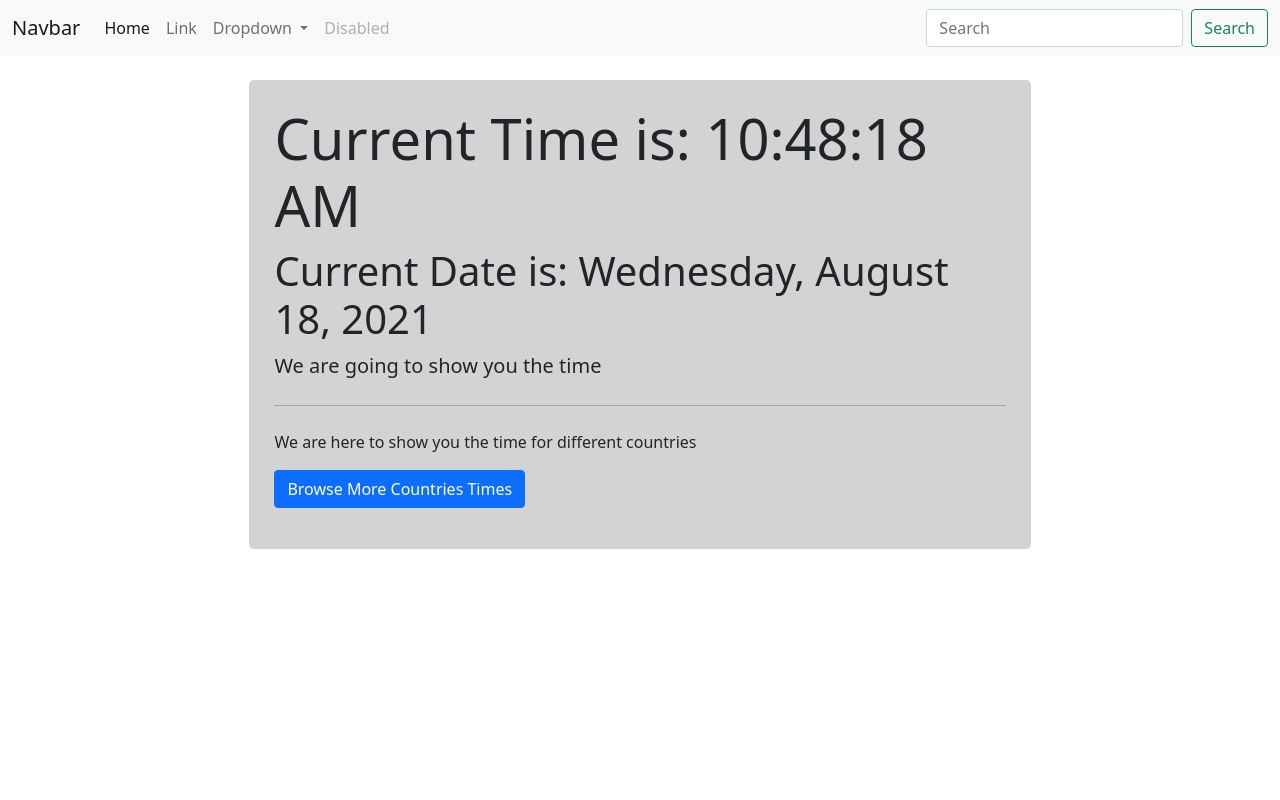
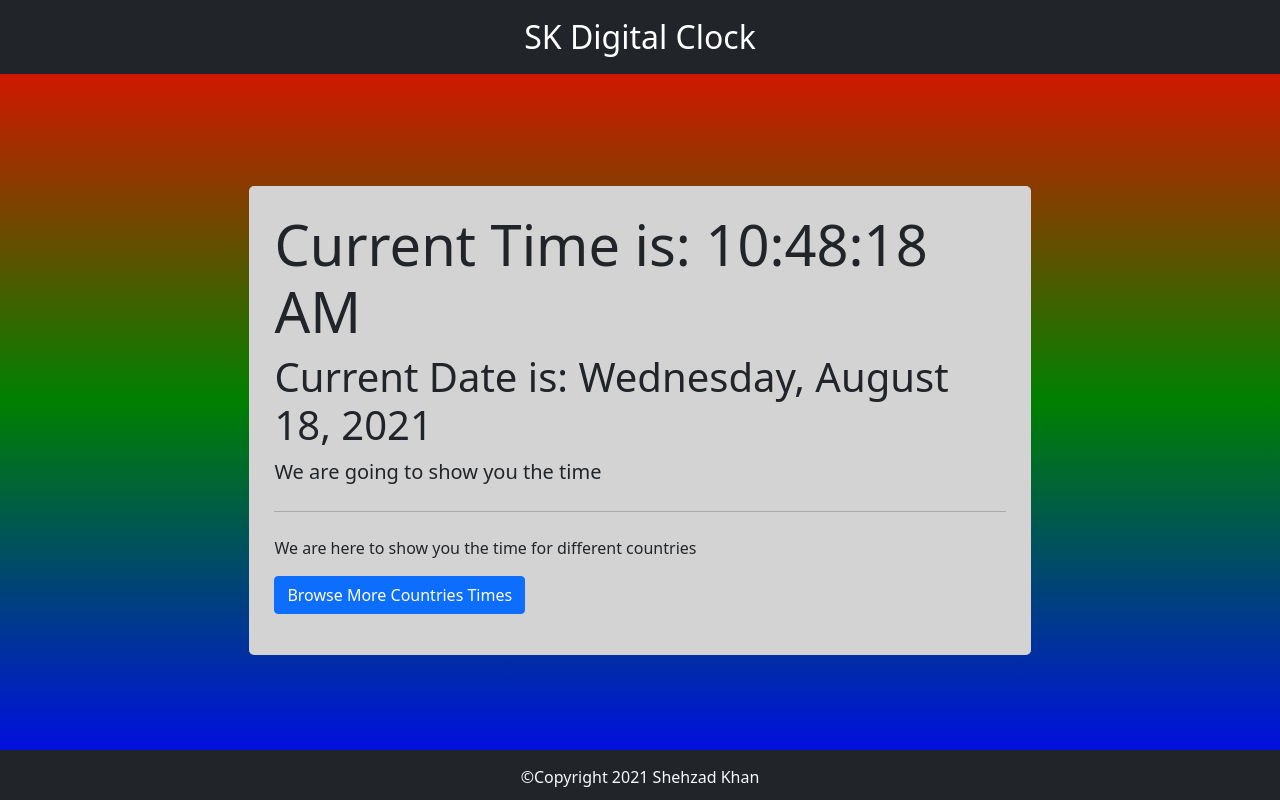
Before and after one commit to Shahzadsk046/Digital-Clock, a plain HTML site: page Project1/index.html in a window 1280 px wide. Drawn offline with nearby package versions, Linux system fonts and the light colour scheme.

Commit message:
Completed Project

```diff
--- a/Project1/app.js
+++ b/Project1/app.js
@@ -374,7 +374,7 @@ var getNewYorkTime = function(){
   var day = new Date();
   var ust = document.getElementById("UStime");
   // ust.innerHTML = new Date().toLocaleString("en-US", {timeZone: `${timeZones[0]}`, timeStyle: 'medium', hourCycle: 'h24'});
-  ust.innerHTML = `<div data-timezone= ${timeZones[0]}>Current Time in: <b>${timeZones[0].substring(timeZones[0].indexOf("/") + 1)}</b> is <b>${day.toLocaleString()}</b></div>`;
+  ust.innerHTML = `<div data-timezone= ${timeZones[0]}>Current Time in: <b>${timeZones[0].substring(timeZones[0].indexOf("/") + 1)}</b> is <b>${day.toLocaleString("en-US", {timeZone: `${timeZones[0]}`, timeStyle: 'long', dateStyle: 'medium', hourCycle: 'h12'})}</b></div>`;
 }
 getNewYorkTime();
 setInterval(getNewYorkTime, 1000);
@@ -383,7 +383,7 @@ var getUKTime = function(){
   var day = new Date();
   var ukt = document.getElementById("UKtime");
   // ukt.innerHTML = new Date().toLocaleString("en-US", {timeZone: `${timeZones[0]}`, timeStyle: 'medium', hourCycle: 'h24'});
-  ukt.innerHTML = `<div data-timezone= ${timeZones[1]}>Current Time in: <b>${timeZones[1].substring(timeZones[1].indexOf("/") + 1)}</b> is <b>${day.toLocaleString()}</b></div>`;
+  ukt.innerHTML = `<div data-timezone= ${timeZones[1]}>Current Time in: <b>${timeZones[1].substring(timeZones[1].indexOf("/") + 1)}</b> is <b>${day.toLocaleString("en-US", {timeZone: `${timeZones[1]}`, timeStyle: 'long', dateStyle: 'medium', hourCycle: 'h12'})}</b></div>`;
 }
 getUKTime();
 setInterval(getUKTime, 1000);
@@ -392,7 +392,7 @@ var getFranceTime = function(){
   var day = new Date();
   var frt = document.getElementById("FRtime");
   // frt.innerHTML = new Date().toLocaleString("en-US", {timeZone: `${timeZones[0]}`, timeStyle: 'medium', hourCycle: 'h24'});
-  frt.innerHTML = `<div data-timezone= ${timeZones[2]}>Current Time in: <b>${timeZones[2].substring(timeZones[2].indexOf("/") + 1)}</b> is <b>${day.toLocaleString()}</b></div>`;
+  frt.innerHTML = `<div data-timezone= ${timeZones[2]}>Current Time in: <b>${timeZones[2].substring(timeZones[2].indexOf("/") + 1)}</b> is <b>${day.toLocaleString("en-US", {timeZone: `${timeZones[2]}`, timeStyle: 'long', dateStyle: 'medium', hourCycle: 'h12'})}</b></div>`;
 }
 getFranceTime();
 setInterval(getFranceTime, 1000);
@@ -401,7 +401,7 @@ var getUAETime = function(){
   var day = new Date();
   var uaet = document.getElementById("UAEtime");
   // uaet.innerHTML = new Date().toLocaleString("en-US", {timeZone: `${timeZones[0]}`, timeStyle: 'medium', hourCycle: 'h24'});
-  uaet.innerHTML = `<div data-timezone= ${timeZones[3]}>Current Time in: <b>${timeZones[3].substring(timeZones[3].indexOf("/") + 1)}</b> is <b>${day.toLocaleString()}</b></div>`;
+  uaet.innerHTML = `<div data-timezone= ${timeZones[3]}>Current Time in: <b>${timeZones[3].substring(timeZones[3].indexOf("/") + 1)}</b> is <b>${day.toLocaleString("en-US", {timeZone: `${timeZones[3]}`, timeStyle: 'long', dateStyle: 'medium', hourCycle: 'h12'})}</b></div>`;
 }
 getUAETime();
 setInterval(getUAETime, 1000);
@@ -410,7 +410,7 @@ var getIndiaTime = function(){
   var day = new Date();
   var indt = document.getElementById("INtime");
   // indt.innerHTML = new Date().toLocaleString("en-US", {timeZone: `${timeZones[0]}`, timeStyle: 'medium', hourCycle: 'h24'});
-  indt.innerHTML = `<div data-timezone= ${timeZones[4]}>Current Time in: <b>${timeZones[4].substring(timeZones[4].indexOf("/") + 1)}</b> is <b>${day.toLocaleString()}</b></div>`;
+  indt.innerHTML = `<div data-timezone= ${timeZones[4]}>Current Time in: <b>${timeZones[4].substring(timeZones[4].indexOf("/") + 1)}</b> is <b>${day.toLocaleString("en-US", {timeZone: `${timeZones[4]}`, timeStyle: 'long', dateStyle: 'medium', hourCycle: 'h12'})}</b></div>`;
 }
 getIndiaTime();
 setInterval(getIndiaTime, 1000);
@@ -419,7 +419,7 @@ var getAfghanistanTime = function(){
   var day = new Date();
   var afgt = document.getElementById("AFtime");
   // afgt.innerHTML = new Date().toLocaleString("en-US", {timeZone: `${timeZones[0]}`, timeStyle: 'medium', hourCycle: 'h24'});
-  afgt.innerHTML = `<div data-timezone= ${timeZones[5]}>Current Time in: <b>${timeZones[5].substring(timeZones[5].indexOf("/") + 1)}</b> is <b>${day.toLocaleString()}</b></div>`;
+  afgt.innerHTML = `<div data-timezone= ${timeZones[5]}>Current Time in: <b>${timeZones[5].substring(timeZones[5].indexOf("/") + 1)}</b> is <b>${day.toLocaleString("en-US", {timeZone: `${timeZones[5]}`, timeStyle: 'long', dateStyle: 'medium', hourCycle: 'h12'})}</b></div>`;
 }
 getAfghanistanTime();
 setInterval(getAfghanistanTime, 1000);
--- a/Project1/index.html
+++ b/Project1/index.html
@@ -12,64 +12,54 @@
 
     <title>Project 1</title>
     <style>
+        html{
+            height: 100%;
+        }
+        body {
+            background: linear-gradient(red, green, blue) no-repeat;
+            background-size: cover;
+            background-position: center;
+            min-height: 100%;
+        }
+
+        .navbar-brand {
+            margin: 0 auto;
+            font-size: 2rem;
+        }
+
         .jumbotron {
             width: 70%;
-            margin: 0 auto;
+            margin: 10% auto;
             background: lightgray;
             padding: 25px;
             border-radius: 5px;
+            /* margin-bottom: 10%; */
+        }
+
+        .footer {
+            position: fixed;
+            bottom: 0;
+            height: 50px;
+            padding-top: 15px;
         }
     </style>
 </head>
 
 <body>
     <header>
-        <nav class="navbar navbar-expand-lg navbar-light bg-light">
-            <div class="container-fluid"><a class="navbar-brand" href="#">Navbar</a><button class="navbar-toggler"
-                    type="button" data-bs-toggle="collapse" data-bs-target="#navbarSupportedContent"
-                    aria-controls="navbarSupportedContent" aria-expanded="false" aria-label="Toggle navigation"><span
-                        class="navbar-toggler-icon"></span></button>
-                <div class="collapse navbar-collapse" id="navbarSupportedContent">
-                    <ul class="navbar-nav me-auto mb-2 mb-lg-0">
-                        <li class="nav-item"><a class="nav-link active" aria-current="page" href="#">Home</a></li>
-                        <li class="nav-item"><a class="nav-link" href="#">Link</a></li>
-                        <li class="nav-item dropdown"><a class="nav-link dropdown-toggle" href="#" id="navbarDropdown"
-                                role="button" data-bs-toggle="dropdown" aria-expanded="false">Dropdown </a>
-                            <ul class="dropdown-menu" aria-labelledby="navbarDropdown">
-                                <li><a class="dropdown-item" href="#">Action</a></li>
-                                <li><a class="dropdown-item" href="#">Another action</a></li>
-                                <li>
-                                    <hr class="dropdown-divider">
-                                </li>
-                                <li><a class="dropdown-item" href="#">Something else here</a></li>
-                            </ul>
-                        </li>
-                        <li class="nav-item"><a class="nav-link disabled" href="#" tabindex="-1"
-                                aria-disabled="true">Disabled</a></li>
-                    </ul>
-                    <form class="d-flex"><input class="form-control me-2" type="search" placeholder="Search"
-                            aria-label="Search"><button class="btn btn-outline-success" type="submit">Search</button>
-                    </form>
-                </div>
+        <nav class="navbar navbar-expand-lg navbar-dark bg-dark text-center">
+            <div class="container-fluid"><a class="navbar-brand" href="#">SK Digital Clock</a>
             </div>
         </nav>
     </header>
     <div class="container my-4">
-        <div class="jumbotron">
+        <div class="jumbotron col-md-12">
             <h1 class="display-4">Current Time is: <span id="time"></span></h1>
             <h4 class="display-6">Current Date is: <span id="date"></span></h4>
             <p class="lead">We are going to show you the time</p>
             <hr class="my-4">
             <p>We are here to show you the time for different countries</p>
             <p>
-
-                <!-- <span id="UStime"></span>
-                <span id="UKtime"></span>
-                <span id="FRtime"></span>
-                <span id="UAEtime"></span>
-                <span id="INtime"></span>
-                <span id="AFtime"></span> -->
-                <!-- <a href="#" class="btn btn-primary" role="button">Browse Time</a> -->
                 <button class="btn btn-primary" type="button" data-bs-toggle="collapse" data-bs-target=".multi-collapse"
                     aria-expanded="false" aria-controls="multiCollapseExample1" onclick="display_ct()">Browse More
                     Countries Times</button>
@@ -81,22 +71,17 @@
                         <div class="card card-body"><span id="UKtime"></span></div>
                         <div class="card card-body"><span id="FRtime"></span></div>
                         <div class="card card-body"><span id="UAEtime"></span></div>
+                        <div class="card card-body"><span id="AFtime"></span></div>
                         <div class="card card-body"><span id="INtime"></span></div>
-                        <div class="card card-body"><span id="AFtime"></span></div>
-                        <!-- Current Date in US: <span id="USdate"></span>-->
                     </div>
                 </div>
             </div>
-            <!-- <div class="col">
-                    <div class="collapse multi-collapse" id="multiCollapseExample2">
-                        <div class="card card-body">Current Time in UAE: <span id="UAEtime"></span>
-                            <!-- Current Date in UAE: <span id="UAEdate"></span>
-                        </div>
-                    </div>
-                </div> -->
         </div>
     </div>
-    </div>
+
+    <footer class="footer bg-dark text-center text-light w-100">&copy;Copyright 2021 Shehzad Khan</footer>
+
+
     <script src="app.js"></script>
 
     <script src="https://cdn.jsdelivr.net/npm/bootstrap@5.0.2/dist/js/bootstrap.bundle.min.js"
```
